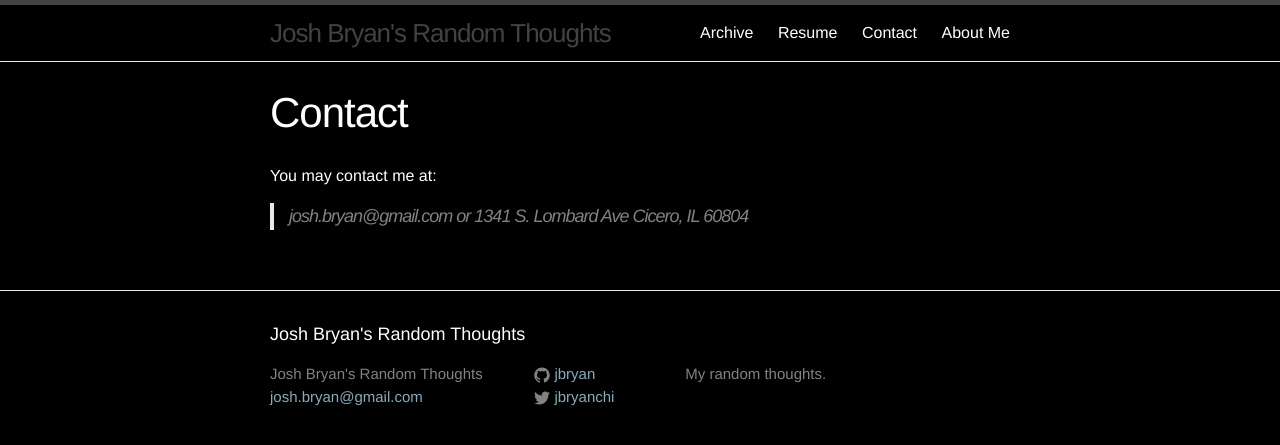
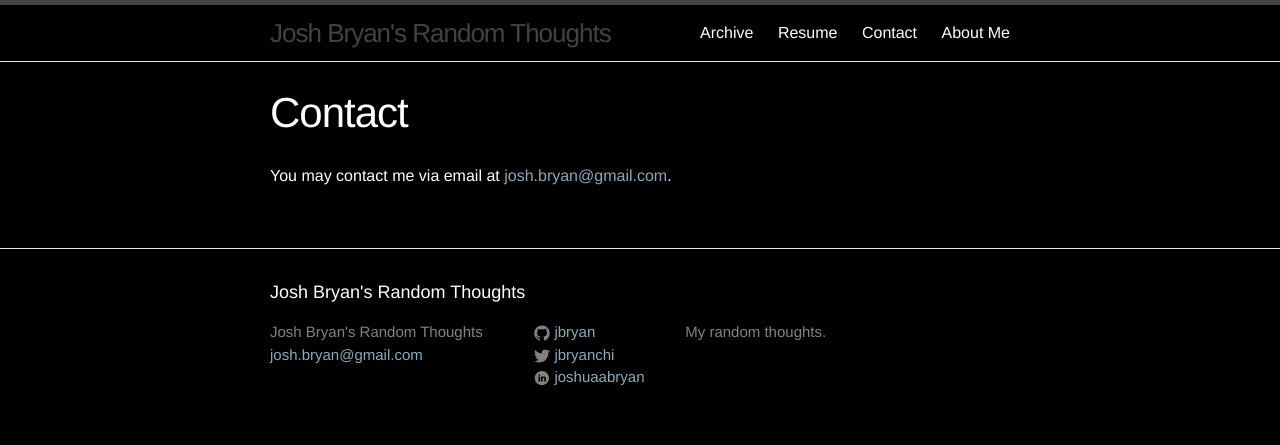
Before and after one commit to jbryan/jbryan.github.io, a Jekyll site: the page built from about-me/contact/index.markdown, in a window 1280 px wide. Shown: the top 445 px of the page. Built offline with Jekyll 4.4.1, drawn with Linux system fonts in a browser that asks for light colours.

Commit message:
More cleanup and linkedin logo

```diff
--- a/_config.yml
+++ b/_config.yml
@@ -4,6 +4,7 @@ description: > # this means to ignore newlines until "baseurl:"
 email: josh.bryan@gmail.com
 twitter_username: jbryanchi
 github_username:  jbryan
+linkedin_username:  joshuaabryan
 permalink: /blog/:year/:month/:day/:title/
 paginate: 5
 
--- a/_includes/footer.html
+++ b/_includes/footer.html
@@ -42,6 +42,19 @@
             </a>
           </li>
           {% endif %}
+
+          {% if site.linkedin_username %}
+          <li>
+            <a href="http://www.linkedin.com/in/{{ site.linkedin_username }}">
+              <span class="icon icon--linkedin">
+                <svg version="1.1" viewBox="0 0 67 67">
+                  <path d="M49.837,48.137V36.425c0-6.275-3.35-9.195-7.816-9.195 c-3.604,0-5.219,1.983-6.119,3.374V27.71h-6.79c0.09,1.917,0,20.427,0,20.427h6.79V36.729c0-0.609,0.044-1.219,0.224-1.655 c0.49-1.22,1.607-2.483,3.482-2.483c2.458,0,3.44,1.873,3.44,4.618v10.929H49.837z M21.959,24.922c2.367,0,3.842-1.57,3.842-3.531 c-0.044-2.003-1.475-3.528-3.797-3.528s-3.841,1.524-3.841,3.528c0,1.961,1.474,3.531,3.753,3.531H21.959z M33,64 C16.432,64,3,50.568,3,34C3,17.431,16.432,4,33,4s30,13.431,30,30C63,50.568,49.568,64,33,64z M25.354,48.137V27.71h-6.789v20.427  H25.354z" style="fill-rule:evenodd;clip-rule:evenodd;"/>
+                </svg>
+              </span>
+              <span class="username">{{ site.linkedin_username }}</span>
+            </a>
+          </li>
+          {% endif %}
         </ul>
       </div>
 
--- a/about-me/contact/index.markdown
+++ b/about-me/contact/index.markdown
@@ -8,12 +8,4 @@ title: Contact
 wordpress_id: 54
 ---
 
-You may contact me at:
-
-
-<blockquote>josh.bryan@gmail.com
-
-or
-
-1341 S. Lombard Ave
-Cicero, IL 60804</blockquote>
+You may contact me via email at [josh.bryan@gmail.com](mailto:josh.bryan@gmail.com).
--- a/about-me/index.markdown
+++ b/about-me/index.markdown
@@ -8,6 +8,6 @@ title: About Me
 wordpress_id: 3
 ---
 
-I am a 33 year old computer programmer and musician living and working in Chicago, IL. I have several years of software development and research experience in academia.  My main research foci and interests are in rational decision making in multiagent systems.  I have extensive experience in Python, Ruby, PHP, Perl, HTML, SQL, Java, and Javascript on Linux and MS Windows platforms.  I have developed interactive web applications for several clients.
+I am software developer and data scientist living and working in Chicago, IL. I have several years of software development and research experience in academia.  My main research foci and interests are in rational decision making in multiagent systems.  I have extensive experience in Python, Ruby, PHP, Perl, HTML, SQL, Java, and Javascript on Linux and MS Windows platforms.  I have developed interactive web applications for several clients.
 
 I have a variety of hobbies that include scuba diving, beer brewing, programming, running, and music. This website serves as a repository for my thoughts, projects, and information. Free to browse or contact me about any thing you find.
```
Also changed, not shown: atom.xml (deleted, +0 -28 lines).
